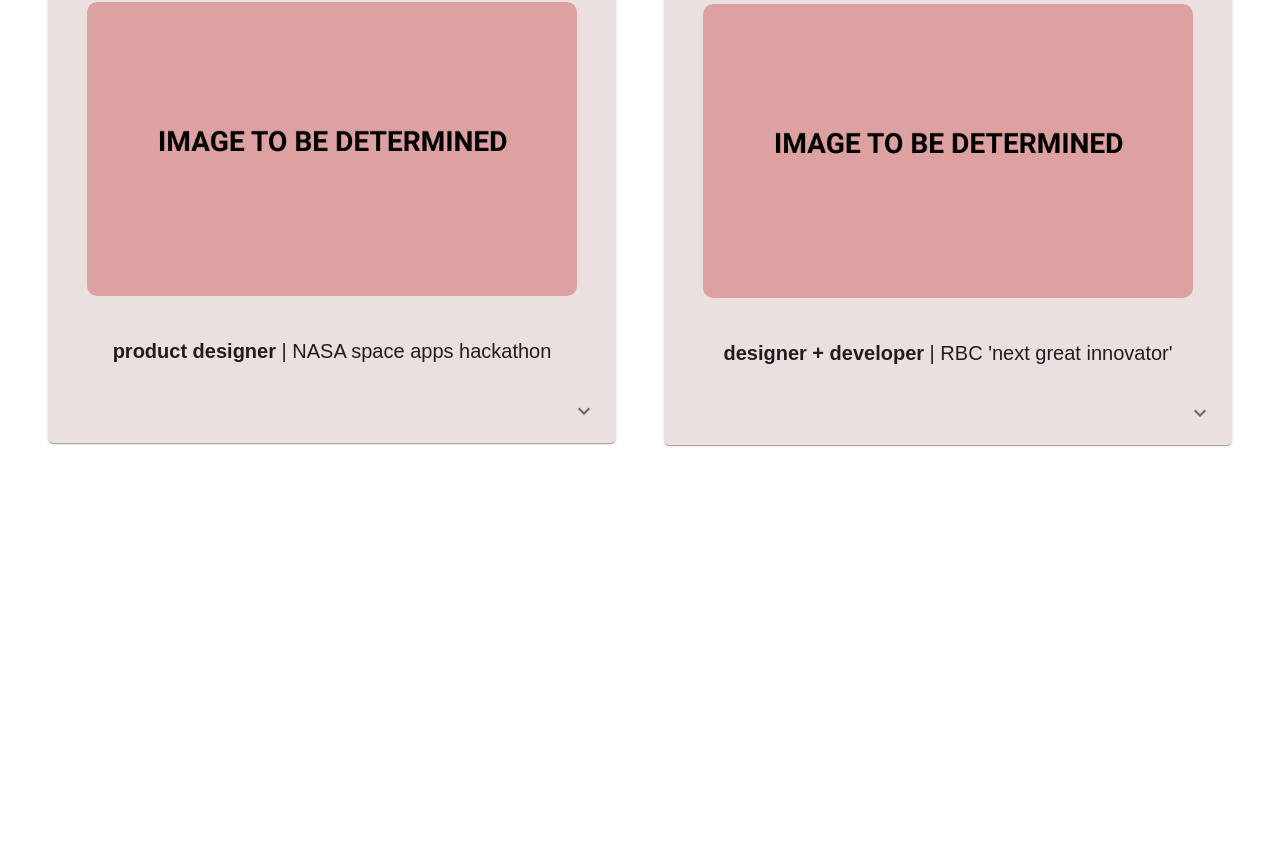
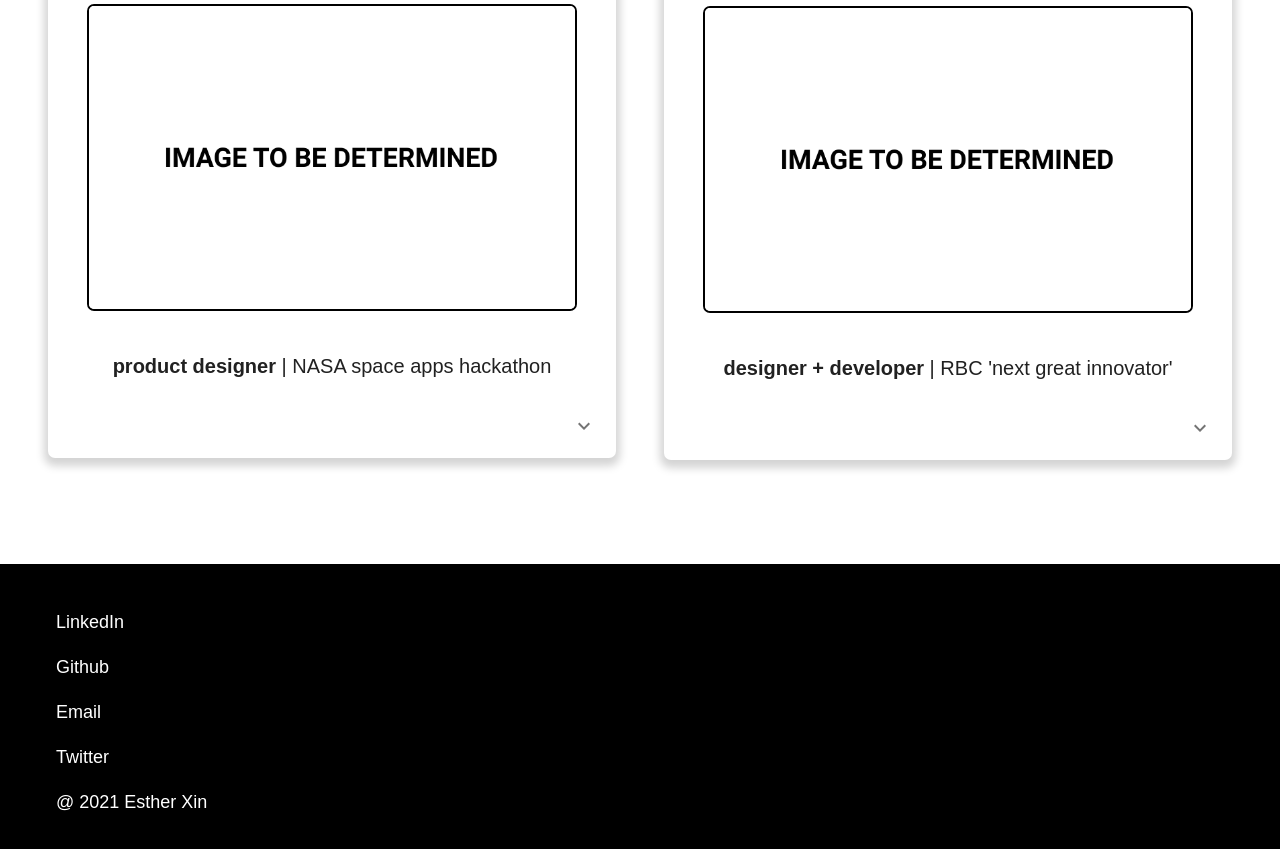
Before and after one commit to estherxin13/personal-website, a React (Create React App) app: page / in a window 1280 px wide. Shown: the part 961-1810 px from the top of the page. Before the commit the page ends 1454 px from the top, so only its background shows below. Built offline with nearby package versions, Linux system fonts and the light colour scheme.

Commit message:
adding footer, more styling to home page and links

```diff
--- a/src/App.js
+++ b/src/App.js
@@ -4,9 +4,7 @@ import Home from './pages/home';
 import About from './pages/about';
 import Community from './pages/community';
 import NavImport from './Components/NavBar/navImport';
-
-
-
+import { Footer } from './Components/footer';
 
 function App() {
   return (
@@ -15,6 +13,7 @@ function App() {
       <Route path="/about" component={About} />
       <Route path="/community" component={Community} />
       <Route exact path="/" component={Home} />
+      <Footer />
     </BrowserRouter>
   );
 
--- a/src/Components/SideBar/SideBarElements.js
+++ b/src/Components/SideBar/SideBarElements.js
@@ -1,6 +1,5 @@
 import styled from 'styled-components';
 import {FaTimes} from 'react-icons/fa';
-import {Link as LinkS} from 'react-scroll';
 
 
  export const SidebarContainer = styled.aside`
@@ -51,7 +50,7 @@ import {Link as LinkS} from 'react-scroll';
  `;
 
 
- export const SideBarLink = styled(LinkS)`
+ export const SideBarLink = styled.div`
  display: flex;
  align-items: center;
  justify-content: center;
--- a/src/Components/SideBar/index.js
+++ b/src/Components/SideBar/index.js
@@ -6,7 +6,7 @@ import { SidebarContainer, Icon, CloseIcon, SideBarWrapper, SideBarMenu, SideBar
 const useStyles = makeStyles({
     link: {
         textDecoration: 'none',
-        color: 'black'
+        color: 'black',
     },
 });
 
@@ -22,20 +22,22 @@ const SideBar = ({ isOpen, toggle }) => {
                 <SideBarWrapper>
                     <SideBarMenu>
                         <SideBarLink onClick={toggle}>
+                            <Link className={styles.link} to={'/about'}>home</Link>
+                        </SideBarLink>
+                        <SideBarLink onClick={toggle}>
                             <Link className={styles.link} to={'/about'}>about</Link>
                         </SideBarLink>
                         <SideBarLink onClick={toggle}>
-                            about
-                    </SideBarLink>
+                            <Link className={styles.link} to={'/'}>projects</Link>
+                        </SideBarLink>
                         <SideBarLink onClick={toggle}>
-                            project
-                    </SideBarLink>
-                        <SideBarLink onClick={toggle}>
-                            community
-                    </SideBarLink>
-                        <SideBarLink onClick={toggle}>
-                            resume
-                    </SideBarLink>
+                            <Link className={styles.link} to={'/community'}>community</Link>
+                        </SideBarLink>
+                        <SideBarLink>
+                            <a className={styles.link} href="https://drive.google.com/file/d/10wj7lyNlm4WQBz9slUk7fSmh5gKmlNeh/view?usp=sharing" target="_blank" rel="noreferrer">
+                                resume
+                            </a>
+                        </SideBarLink>
                     </SideBarMenu>
                 </SideBarWrapper>
             </SidebarContainer>
--- /dev/null
+++ b/src/Components/footer.jsx
@@ -0,0 +1,53 @@
+import React from 'react';
+import { Grid, makeStyles } from '@material-ui/core';
+
+const useStyles = makeStyles(theme => ({
+    root: {
+        marginTop: theme.spacing(7),
+        paddingBottom: theme.spacing(5),
+        color: theme.palette.getContrastText(theme.palette.primary.main),
+        backgroundColor: 'black',
+        padding: theme.spacing(3),
+        paddingLeft: theme.spacing(7),
+        fontSize: 18,
+    },
+    link: {
+        textDecoration: 'none',
+        color: 'white',
+    },
+    grid: {
+        paddingTop: theme.spacing(3),
+    }
+}));
+
+export function Footer() {
+    const styles = useStyles();
+
+    return (
+        <footer className={styles.root}>
+            <Grid className={styles.grid} item xs={12} sm={3}>
+                <a className={styles.link} target="_blank" rel="noopener noreferrer" href="https://www.linkedin.com/in/esther-xin-b29563171/">
+                    LinkedIn
+                </a>
+            </Grid>
+            <Grid className={styles.grid} item xs={12} sm={3}>
+                <a className={styles.link} target="_blank" rel="noopener noreferrer" href="https://github.com/estherxin13">
+                    Github
+                </a>
+            </Grid>
+            <Grid className={styles.grid} item xs={12} sm={3}>
+                <a className={styles.link} target="_blank" rel="noopener noreferrer" href="mailto: esther.xin02@gmail.com">
+                    Email
+                </a>
+            </Grid>
+            <Grid className={styles.grid} item xs={12} sm={3}>
+                <a className={styles.link} target="_blank" rel="noopener noreferrer" href="https://twitter.com/EstherXin4">
+                    Twitter
+                </a>
+            </Grid>
+            <Grid className={styles.grid} item xs={12} sm={3}>
+                <p>@ 2021 Esther Xin</p>
+            </Grid>
+        </footer>
+    );
+}
--- a/src/Components/nasa.jsx
+++ b/src/Components/nasa.jsx
@@ -6,14 +6,16 @@ import ExpandMoreIcon from '@material-ui/icons/ExpandMore';
 const useStyles = makeStyles(theme => ({
     card: {
         textAlign: 'center',
-        backgroundColor: '#EBE0E0',
         marginBottom: theme.spacing(6),
-        borderRadius: 5,
+        borderRadius: 7,
+        boxShadow: '0px 4px 9px 4px rgba(212,212,212)',
+        '&:hover': {
+            boxShadow: '0px 4px 9px 4px rgba(208, 139, 127, 0.4)',
+          },
     },
     expand: {
         transform: 'rotate(0deg)',
         marginLeft: 'auto',
-        // color: 'white',
         transition: theme.transitions.create('transform', {
             duration: theme.transitions.duration.shortest,
         }),
@@ -23,12 +25,11 @@ const useStyles = makeStyles(theme => ({
     },
     text: {
         fontSize: 20,
-        // color: 'white'
     },
     imageLogin: {
         width: 490,
-        // border: '2px solid black',
-        borderRadius: 10,
+        border: '2px solid black',
+        borderRadius: 7,
         marginBottom: theme.spacing(5),
         [theme.breakpoints.down('md')]: {
             display: 'none'
--- a/src/Components/personalWebsite.jsx
+++ b/src/Components/personalWebsite.jsx
@@ -6,14 +6,16 @@ import ExpandMoreIcon from '@material-ui/icons/ExpandMore';
 const useStyles = makeStyles(theme => ({
     card: {
         textAlign: 'center',
-        backgroundColor: '#EBE0E0',
         marginBottom: theme.spacing(6),
-        borderRadius: 5,
+        borderRadius: 7,
+        boxShadow: '0px 4px 9px 4px rgba(212,212,212)',
+        '&:hover': {
+            boxShadow: '0px 4px 9px 4px rgba(208, 139, 127, 0.4)',
+          },
     },
     expand: {
         transform: 'rotate(0deg)',
         marginLeft: 'auto',
-        // color: 'white',
         transition: theme.transitions.create('transform', {
             duration: theme.transitions.duration.shortest,
         }),
@@ -23,11 +25,11 @@ const useStyles = makeStyles(theme => ({
     },
     text: {
         fontSize: 20,
-        // color: 'white'
     },
     imageLogin: {
         width: 500,
-        borderRadius: 10,
+        borderRadius: 7,
+        border: '2px solid black',
         marginBottom: theme.spacing(5),
         [theme.breakpoints.down('md')]: {
             display: 'none'
--- a/src/Components/projects.jsx
+++ b/src/Components/projects.jsx
@@ -36,10 +36,10 @@ export default function Project() {
                 <Grid xs container>
                     <Grid item xs={12} md={6}>
                         <div>
+
                             <div className={styles.cardLeft}>
                                 <Wellify />
                                 <Nasa />
-
                             </div>
 
                         </div>
--- a/src/Components/rbc.jsx
+++ b/src/Components/rbc.jsx
@@ -6,14 +6,16 @@ import ExpandMoreIcon from '@material-ui/icons/ExpandMore';
 const useStyles = makeStyles(theme => ({
     card: {
         textAlign: 'center',
-        backgroundColor: '#EBE0E0',
         marginBottom: theme.spacing(6),
-        borderRadius: 5,
+        borderRadius: 7,
+        boxShadow: '0px 4px 9px 4px rgba(212,212,212)',
+        '&:hover': {
+            boxShadow: '0px 4px 9px 4px rgba(208, 139, 127, 0.4)',
+          },
     },
     expand: {
         transform: 'rotate(0deg)',
         marginLeft: 'auto',
-        // color: 'white',
         transition: theme.transitions.create('transform', {
             duration: theme.transitions.duration.shortest,
         }),
@@ -23,12 +25,11 @@ const useStyles = makeStyles(theme => ({
     },
     text: {
         fontSize: 20,
-        // color: 'white'
     },
     imageLogin: {
         width: 490,
-        // border: '2px solid black',
-        borderRadius: 10,
+        border: '2px solid black',
+        borderRadius: 7,
         marginBottom: theme.spacing(5),
         [theme.breakpoints.down('md')]: {
             display: 'none'
--- a/src/Components/wellify.jsx
+++ b/src/Components/wellify.jsx
@@ -6,14 +6,16 @@ import ExpandMoreIcon from '@material-ui/icons/ExpandMore';
 const useStyles = makeStyles(theme => ({
     card: {
         textAlign: 'center',
-        backgroundColor: '#EBE0E0',
         marginBottom: theme.spacing(6),
-        borderRadius: 5,
+        borderRadius: 7,
+        boxShadow: '0px 4px 9px 4px rgba(212,212,212)',
+        '&:hover': {
+            boxShadow: '0px 4px 9px 4px rgba(208, 139, 127, 0.4)',
+          },
     },
     expand: {
         transform: 'rotate(0deg)',
         marginLeft: 'auto',
-        // color: 'white',
         transition: theme.transitions.create('transform', {
             duration: theme.transitions.duration.shortest,
         }),
@@ -23,12 +25,11 @@ const useStyles = makeStyles(theme => ({
     },
     text: {
         fontSize: 20,
-        // color: 'white'
     },
     imageLogin: {
         width: 488,
-        // border: '2px solid black',
-        borderRadius: 10,
+        border: '2px solid black',
+        borderRadius: 7,
         marginBottom: theme.spacing(5),
         [theme.breakpoints.down('md')]: {
             display: 'none'
--- a/src/pages/community.jsx
+++ b/src/pages/community.jsx
@@ -10,7 +10,7 @@ export default function Community() {
 
     return (
         <main>
-            community
+            community | to be done
         </main>
     );
 }
```
Also changed, not shown: src/pages/home.js (+0 -9 lines), public/image.png.
